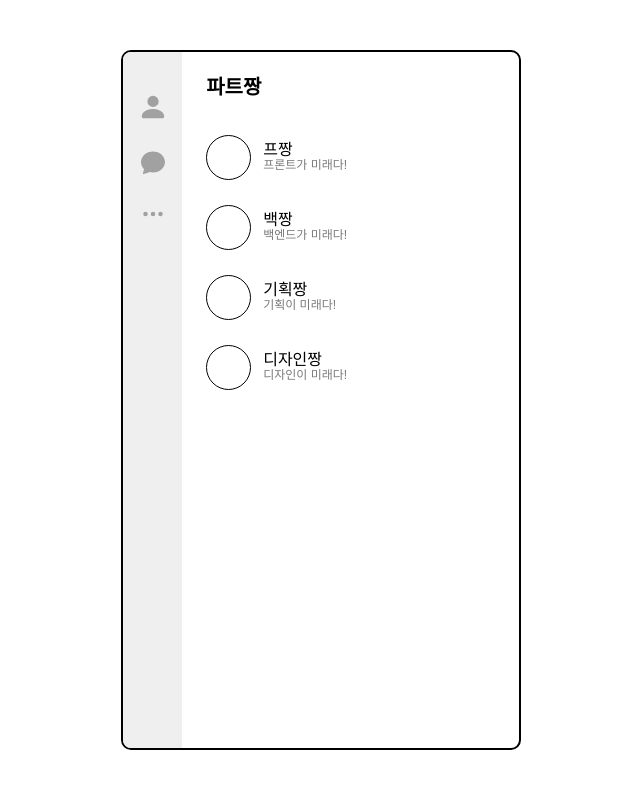
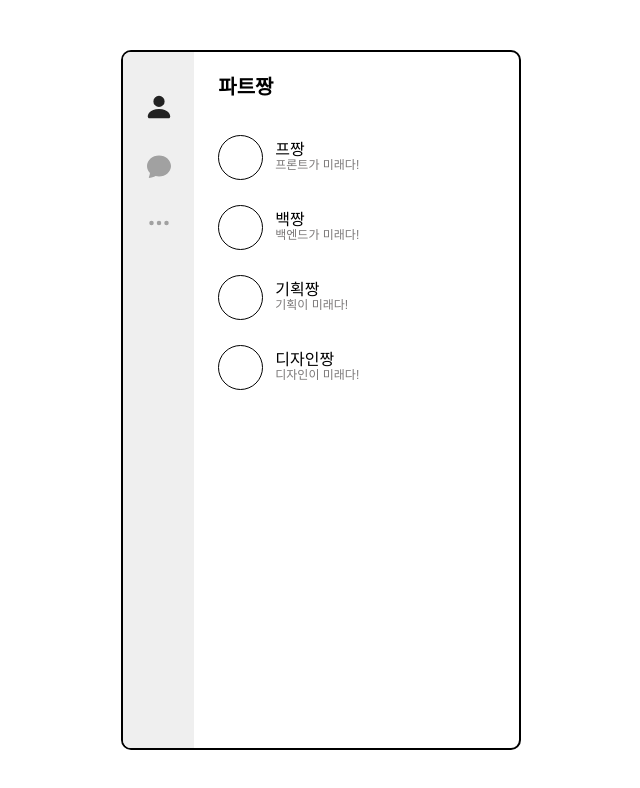
Before and after one commit to yjoonjang/react-messanger-16th, a React (Create React App) app: page /profile in a window 1280 px wide. Shown: the top 788 px of the page, without its empty margins (319-959 px from the left). Built offline with nearby package versions, Linux system fonts and the light colour scheme.

Commit message:
feat: Navigation Bar 라디오버튼 구현

```diff
--- a/src/components/HomePage/homePage.styled.ts
+++ b/src/components/HomePage/homePage.styled.ts
@@ -28,7 +28,7 @@ export const NavigationBar = styled.div`
 `;
 
 export const FriendContainer = styled.div`
-  width: 100%;
+  /* width: 100%; */
   display: flex;
   flex-direction: column;
   padding: 20px 24px;
--- a/src/components/HomePage/homePage.tsx
+++ b/src/components/HomePage/homePage.tsx
@@ -4,17 +4,24 @@ import ProfileIcon from '../../image/emoji/ProfileIcon';
 import MessageIcon from '../../image/emoji/MessageIcon';
 import SettingIcon from '../../image/emoji/SettingIcon';
 import UserBar from './components/UserBar';
+import React, { useState } from 'react';
 
 const HomePage = () => {
-  // const Onclick;
+  const [selectedContent, setSelectedContent] = useState<string>('profile');
+
+  const onClickIcon = (event: React.MouseEvent<HTMLButtonElement>) => {
+    setSelectedContent(event.currentTarget.name);
+  };
+
   return (
     <Container>
       <Wrapper>
         <NavigationBar>
-          <ProfileIcon />
-          <MessageIcon />
-          <SettingIcon />
+          <ProfileIcon name="profile" onClickIcon={onClickIcon} isSelected={selectedContent === 'profile'} />
+          <MessageIcon name="messageRoom" onClickIcon={onClickIcon} isSelected={selectedContent === 'messageRoom'} />
+          <SettingIcon name="setting" onClickIcon={onClickIcon} isSelected={selectedContent === 'setting'} />
         </NavigationBar>
+        {selectedContent === 'profile' ? (
           <FriendContainer>
             <Row width="100%" justifyContent="space-between" alignItems="start">
               <span style={{ fontWeight: '600' }}>파트짱</span>
@@ -28,6 +35,9 @@ const HomePage = () => {
               <UserBar username="디자인짱" introduction="디자인이 미래다!" />
             </Column>
           </FriendContainer>
+        ) : (
+          <></>
+        )}
       </Wrapper>
     </Container>
   );
--- a/src/image/emoji/MessageIcon.tsx
+++ b/src/image/emoji/MessageIcon.tsx
@@ -1,7 +1,8 @@
 import { HomeIconProps } from './ProfileIcon';
 
-const MessageIcon = ({ isSelected }: HomeIconProps) => {
+const MessageIcon = ({ name, isSelected, onClickIcon }: HomeIconProps) => {
   return (
+    <button name={name} onClick={onClickIcon}>
       <svg
         xmlns="http://www.w3.org/2000/svg"
         width="24"
@@ -13,6 +14,7 @@ const MessageIcon = ({ isSelected }: HomeIconProps) => {
       >
         <path d="M8 15c4.418 0 8-3.134 8-7s-3.582-7-8-7-8 3.134-8 7c0 1.76.743 3.37 1.97 4.6-.097 1.016-.417 2.13-.771 2.966-.079.186.074.394.273.362 2.256-.37 3.597-.938 4.18-1.234A9.06 9.06 0 0 0 8 15z"></path>
       </svg>
+    </button>
   );
 };
 
--- a/src/image/emoji/ProfileIcon.tsx
+++ b/src/image/emoji/ProfileIcon.tsx
@@ -1,9 +1,14 @@
+import React from 'react';
+
 export interface HomeIconProps {
+  name?: string;
+  onClickIcon?: React.MouseEventHandler<HTMLButtonElement>;
   isSelected?: boolean;
 }
 
-const ProfileIcon = ({ isSelected }: HomeIconProps) => {
+const ProfileIcon = ({ name, isSelected, onClickIcon }: HomeIconProps) => {
   return (
+    <button onClick={onClickIcon} name={name}>
       <svg
         xmlns="http://www.w3.org/2000/svg"
         width="30"
@@ -15,6 +20,7 @@ const ProfileIcon = ({ isSelected }: HomeIconProps) => {
       >
         <path d="M3 14s-1 0-1-1 1-4 6-4 6 3 6 4-1 1-1 1H3zm5-6a3 3 0 1 0 0-6 3 3 0 0 0 0 6z"></path>
       </svg>
+    </button>
   );
 };
 
--- a/src/image/emoji/SettingIcon.tsx
+++ b/src/image/emoji/SettingIcon.tsx
@@ -1,7 +1,8 @@
 import { HomeIconProps } from './ProfileIcon';
 
-const SettingIcon = ({ isSelected }: HomeIconProps) => {
+const SettingIcon = ({ name, isSelected, onClickIcon }: HomeIconProps) => {
   return (
+    <button name={name} onClick={onClickIcon}>
       <svg
         xmlns="http://www.w3.org/2000/svg"
         width="24"
@@ -13,6 +14,7 @@ const SettingIcon = ({ isSelected }: HomeIconProps) => {
       >
         <path d="M3 9.5a1.5 1.5 0 1 1 0-3 1.5 1.5 0 0 1 0 3zm5 0a1.5 1.5 0 1 1 0-3 1.5 1.5 0 0 1 0 3zm5 0a1.5 1.5 0 1 1 0-3 1.5 1.5 0 0 1 0 3z"></path>
       </svg>
+    </button>
   );
 };
 
```
Lines whose indentation alone changed are shown as unchanged.
